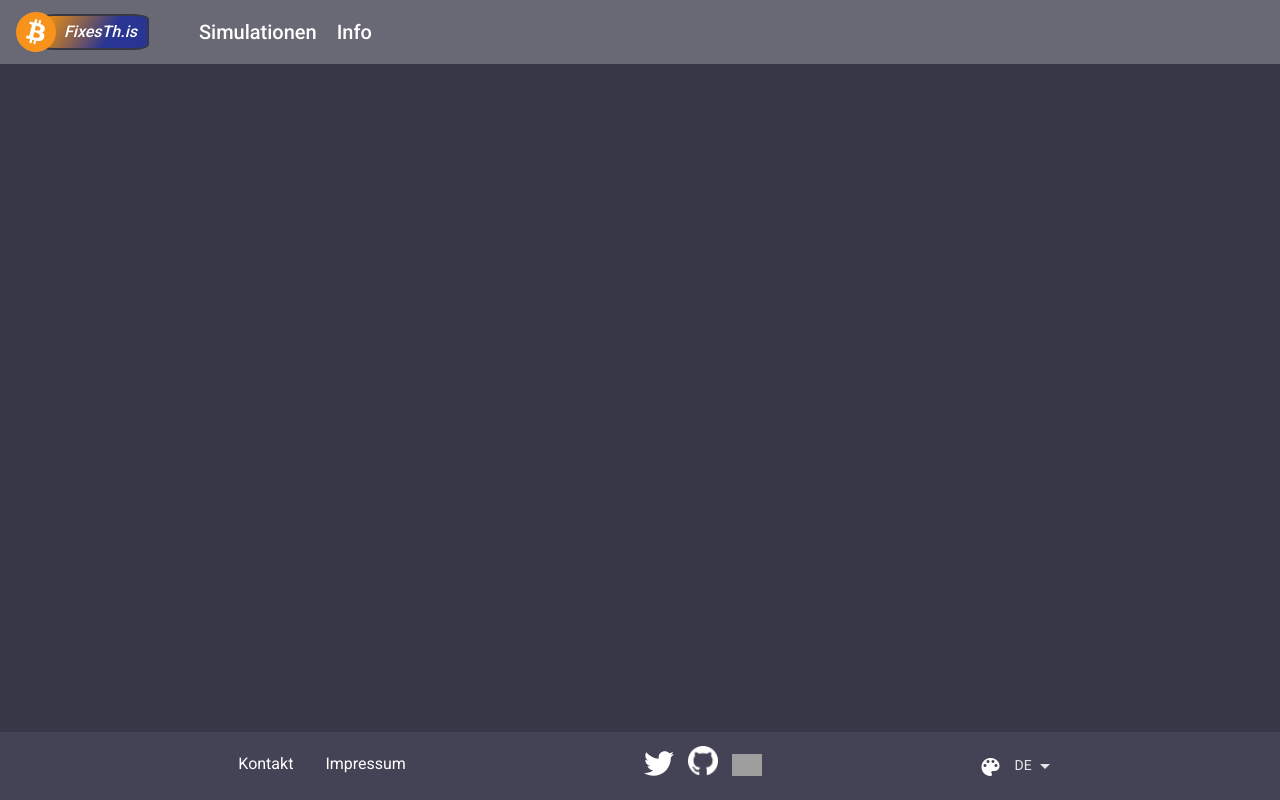
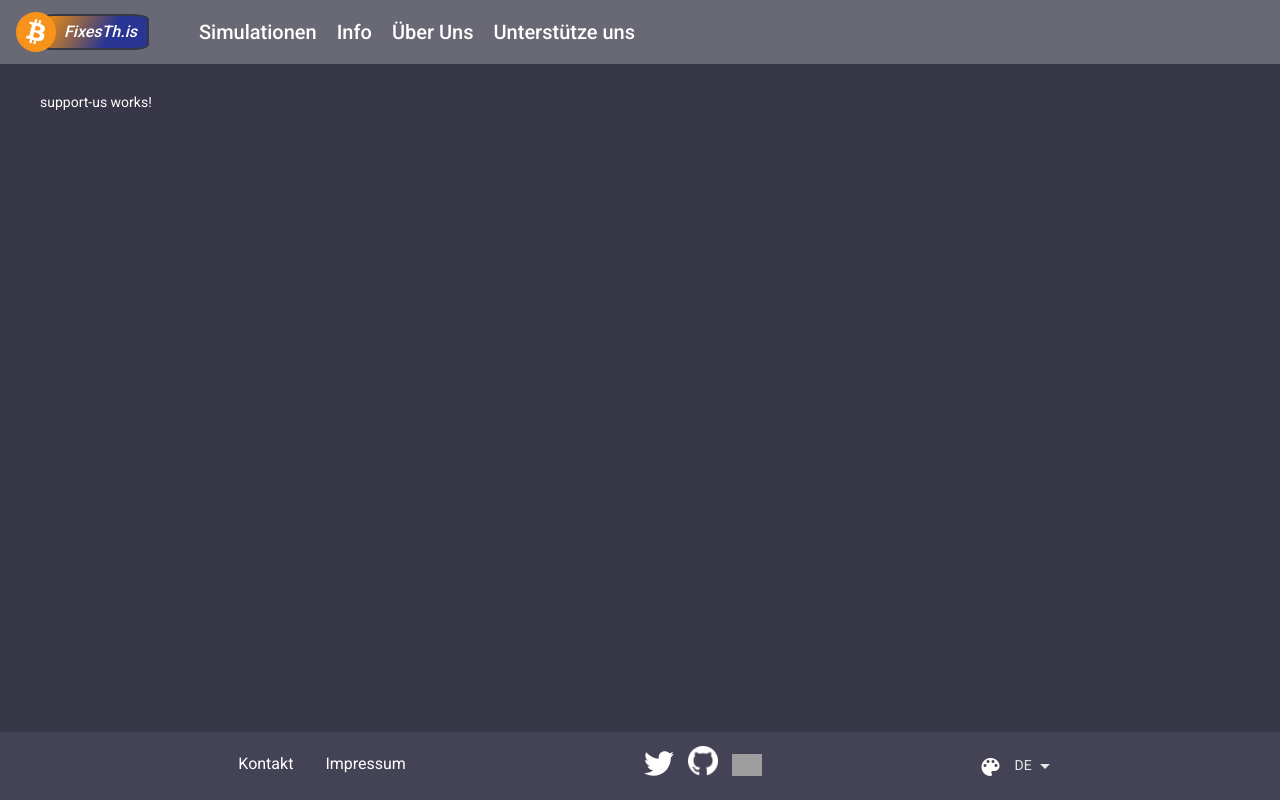
Before and after one commit to MyKaez/btc-playground, an Angular app: page /support in a window 1280 px wide. Before the commit this address led to /. Built offline with nearby package versions, Linux system fonts and the light colour scheme; grey boxes are pictures that could not be loaded.

Commit message:
added abouts us and support page; made navlinks dynamic

```diff
--- a/src/app/app-routing.module.ts
+++ b/src/app/app-routing.module.ts
@@ -2,6 +2,7 @@ import { NgModule } from '@angular/core';
 import { RouterModule, Routes } from '@angular/router';
 import { HomeComponent } from './home/home.component';
 import { InfoComponent } from './info/info.component';
+import { AboutComponent, SupportUsComponent } from './pages';
 import { PowComponent } from './simulations/pow/pow.component';
 import { SimulationsComponent } from './simulations/simulations.component';
 import { XpaComponent } from './simulations/xpa/xpa.component';
@@ -13,7 +14,9 @@ const routes: Routes = [
   { path: 'simulations', component: SimulationsComponent },
   { path: 'simulations/pow', component: PowComponent },
   { path: 'simulations/pow/:tab', component: PowComponent },
-  { path: 'simulations/xpa', component: XpaComponent }
+  { path: 'simulations/xpa', component: XpaComponent },
+  { path: 'about', component: AboutComponent },
+  { path: 'support', component: SupportUsComponent }
 ];
 
 @NgModule({
--- a/src/app/app.module.ts
+++ b/src/app/app.module.ts
@@ -32,6 +32,7 @@ import { InfoComponent } from './info/info.component';
 import { SocialBarComponent } from './meta';
 import { LanguageSelectorComponent, ThemeEditorComponent } from './shared/personal';
 import { MatSelectModule } from '@angular/material/select';
+import { AboutComponent, SupportUsComponent } from './pages';
 
 @NgModule({
   declarations: [
@@ -50,7 +51,9 @@ import { MatSelectModule } from '@angular/material/select';
     InfoComponent,
     SocialBarComponent,
     LanguageSelectorComponent,
-    ThemeEditorComponent
+    ThemeEditorComponent,
+    AboutComponent,
+    SupportUsComponent
   ],
   imports: [
     BrowserModule,
--- a/src/app/page-layout/main-nav/main-nav.component.html
+++ b/src/app/page-layout/main-nav/main-nav.component.html
@@ -3,9 +3,6 @@
     [attr.role]="(isHandset$ | async) ? 'dialog' : 'navigation'" [mode]="(isHandset$ | async) ? 'over' : 'side'"
     [opened]="(isHandset$ | async) === false">
     <mat-nav-list>
-      <a mat-list-item (click)="navigateTo('home')">Home</a>
-      <a mat-list-item (click)="navigateTo('simulations')">Simulationen</a>
-      <a mat-list-item (click)="navigateTo('info')">Info</a>
     </mat-nav-list>
   </mat-sidenav>
   <mat-sidenav-content>
@@ -16,8 +13,7 @@
       </button>
       <app-logo [ngClass]="{hidden: (isHandset$ |async)}"></app-logo>
       <div class="menu" [ngClass]="{hidden: (isHandset$ |async)}">
-        <a mat-list-item (click)="navigateTo('simulations')">Simulationen</a>
-        <a mat-list-item (click)="navigateTo('info')">Info</a>
+        <a mat-list-item *ngFor="let link of navLinks" (click)="navigateTo(link.href)">{{link.title}}</a>
       </div>
     </mat-toolbar>
     <div class="breadcrumbs" *ngIf="false">
--- a/src/app/page-layout/main-nav/main-nav.component.ts
+++ b/src/app/page-layout/main-nav/main-nav.component.ts
@@ -10,6 +10,7 @@ import { Router } from '@angular/router';
   styleUrls: ['./main-nav.component.scss']
 })
 export class MainNavComponent {
+  navLinks: NavLink[] = [];
   title: string = 'The Bitcoin Playground';
   isHandset$: Observable<boolean> = this.breakpointObserver.observe(Breakpoints.Handset)
     .pipe(
@@ -18,6 +19,7 @@ export class MainNavComponent {
     );
 
   constructor(private breakpointObserver: BreakpointObserver, private router: Router) {
+    this.navLinks = this.getNavLinks();
   }
 
   public isLast(part: string): boolean {
@@ -26,6 +28,22 @@ export class MainNavComponent {
 
   public get pathParts(): string[] {
     return this.router.url.split('/').filter(p => p && p !== '');
+  }
+
+  private getNavLinks(): NavLink[] {
+    return [{
+      title: "Simulationen",
+      href: "simulations"
+    },{
+      title: "Info",
+      href: "info"
+    },{
+      title: "Über Uns",
+      href: "about"
+    },{
+      title: "Unterstütze uns",
+      href: "support"
+    }];
   }
 
   getFullPath(path: string): string {
@@ -47,3 +65,9 @@ export class MainNavComponent {
     this.router.navigate(['/' + link]);
   }
 }
+
+
+export interface NavLink {
+  title: string;
+  href: string;
+}
--- /dev/null
+++ b/src/app/pages/about/about.component.html
@@ -0,0 +1 @@
+<p>about works!</p>
--- /dev/null
+++ b/src/app/pages/about/about.component.ts
@@ -0,0 +1,15 @@
+import { Component, OnInit } from '@angular/core';
+
+@Component({
+  selector: 'app-about',
+  templateUrl: './about.component.html',
+  styleUrls: ['./about.component.scss']
+})
+export class AboutComponent implements OnInit {
+
+  constructor() { }
+
+  ngOnInit(): void {
+  }
+
+}
--- /dev/null
+++ b/src/app/pages/index.ts
@@ -0,0 +1,2 @@
+export * from "./about/about.component";
+export * from "./support-us/support-us.component";
--- /dev/null
+++ b/src/app/pages/support-us/support-us.component.html
@@ -0,0 +1 @@
+<p>support-us works!</p>
--- /dev/null
+++ b/src/app/pages/support-us/support-us.component.ts
@@ -0,0 +1,15 @@
+import { Component, OnInit } from '@angular/core';
+
+@Component({
+  selector: 'app-support-us',
+  templateUrl: './support-us.component.html',
+  styleUrls: ['./support-us.component.scss']
+})
+export class SupportUsComponent implements OnInit {
+
+  constructor() { }
+
+  ngOnInit(): void {
+  }
+
+}
```
Also changed, not shown: src/app/pages/about/about.component.scss (added), src/app/pages/support-us/support-us.component.scss (added), 2 other files (tests, documents, lock files or other folders).
